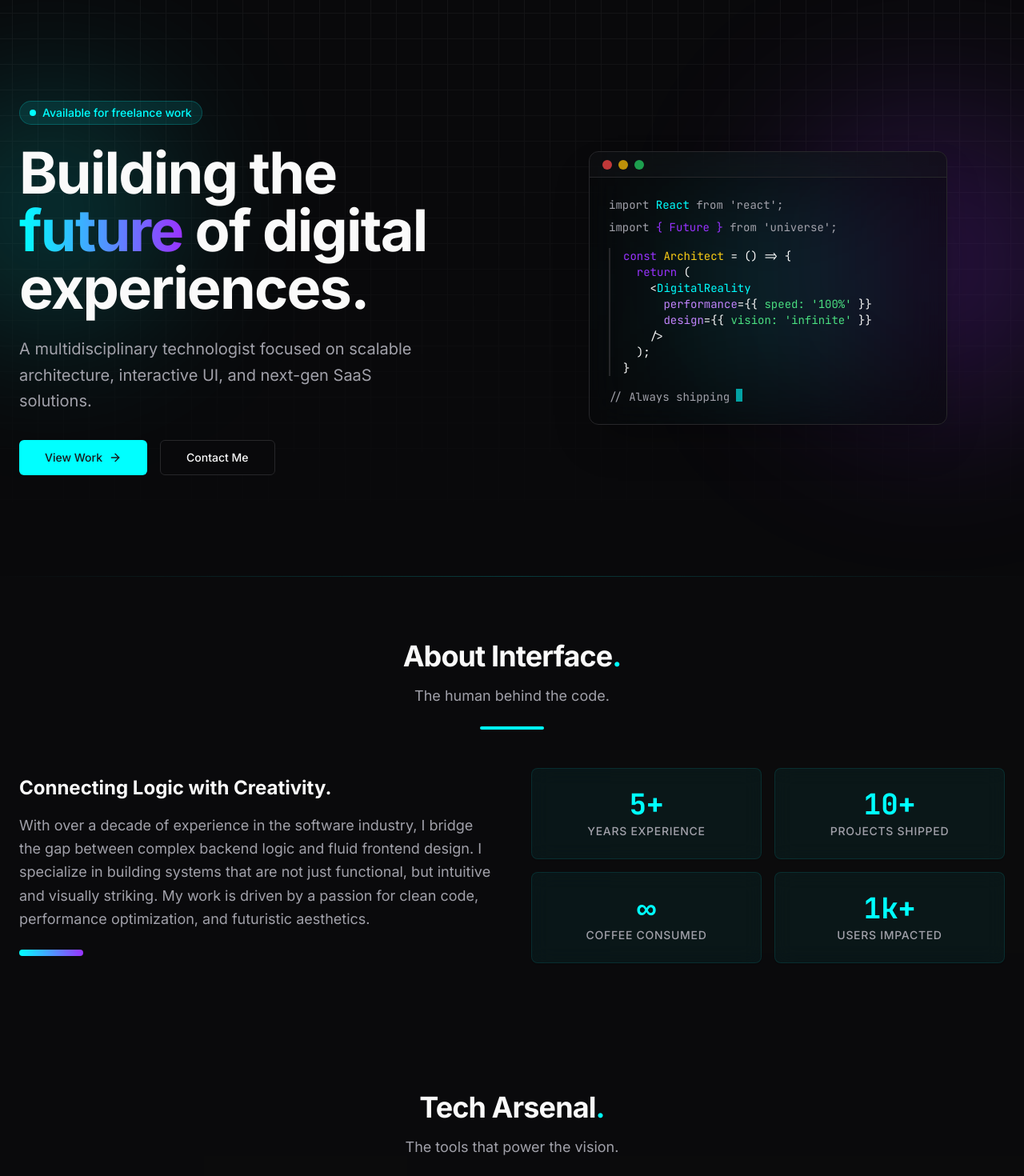
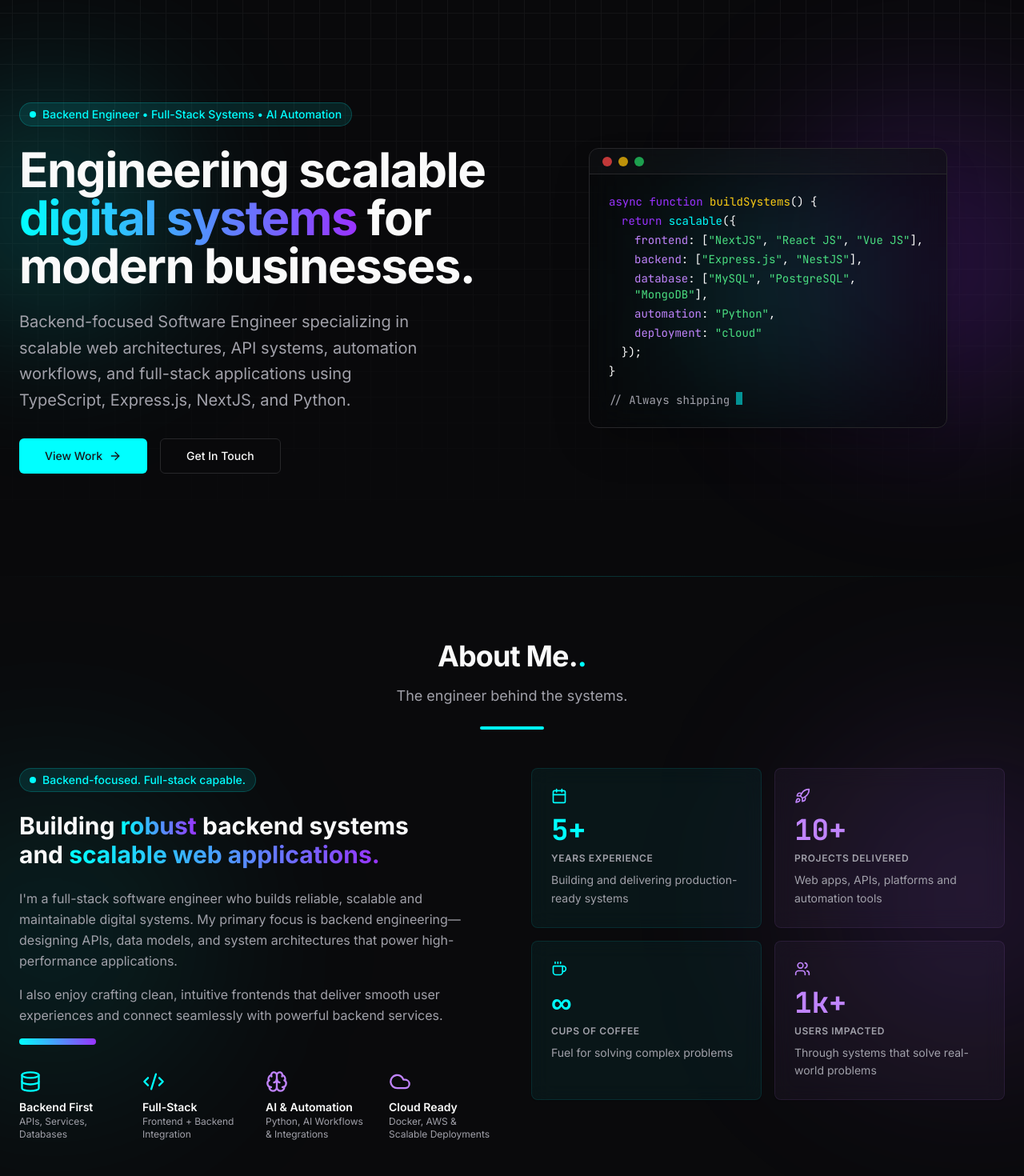
Before and after one commit to Edimike501/codewithmyke-portfolio, a Next.js app: page / in a window 1280 px wide. Shown: the part 80-1550 px from the top of the page at 80% size. Built offline with nearby package versions, Linux system fonts and the light colour scheme.

Commit message:
feat: redesign About section with feature grid and enhanced stats visualization

```diff
--- a/src/app/layout.tsx
+++ b/src/app/layout.tsx
@@ -38,7 +38,7 @@ export const metadata: Metadata = {
     locale: "en_US",
     url: "https://your-domain.com",
     title: portfolioData.identity.name,
-    description: portfolioData.about.bio,
+    description: portfolioData.about.bio.join(" "),
     siteName: portfolioData.identity.name,
     images: [
       {
--- a/src/components/sections/About.tsx
+++ b/src/components/sections/About.tsx
@@ -4,56 +4,180 @@ import { Card, CardContent } from "@/components/ui/card";
 import { SectionHeader } from "@/components/ui/section-header";
 import { portfolioData } from "@/data/portfolio";
 import { motion } from "framer-motion";
+import {
+  Brain,
+  Calendar,
+  Cloud,
+  Code2,
+  Coffee,
+  Database,
+  Rocket,
+  Users,
+  type LucideIcon
+} from "lucide-react";
+
+const iconMap: Record<string, LucideIcon> = {
+  Calendar,
+  Cloud,
+  Code2,
+  Coffee,
+  Database,
+  Brain,
+  Rocket,
+  Users
+};
+
+// Feature icon colors: Backend First = cyan, Full-Stack = cyan, AI & Automation = purple, Cloud Ready = purple
+const featureIconColors = [
+  "text-primary", // Backend First - cyan
+  "text-primary", // Full-Stack - cyan
+  "text-purple-400", // AI & Automation - purple
+  "text-purple-400" // Cloud Ready - purple
+];
+
+// Stats: 5+ (cyan), 10+ (purple), ∞ (cyan), 1k+ (purple)
+const statColors = [
+  {
+    accent: "text-primary",
+    border: "border-primary/10",
+    bg: "bg-primary/5",
+    hoverBorder: "hover:border-primary/30"
+  },
+  {
+    accent: "text-purple-400",
+    border: "border-purple-400/10",
+    bg: "bg-purple-400/5",
+    hoverBorder: "hover:border-purple-400/30"
+  },
+  {
+    accent: "text-primary",
+    border: "border-primary/10",
+    bg: "bg-primary/5",
+    hoverBorder: "hover:border-primary/30"
+  },
+  {
+    accent: "text-purple-400",
+    border: "border-purple-400/10",
+    bg: "bg-purple-400/5",
+    hoverBorder: "hover:border-purple-400/30"
+  }
+];
 
 export function About() {
   return (
-    <section id="about" className="py-20 bg-muted/5 relative">
+    <section id="about" className="py-20 bg-muted/5 relative overflow-hidden">
       {/* Slanted divider */}
       <div className="absolute top-0 left-0 right-0 h-px bg-gradient-to-r from-transparent via-primary/20 to-transparent" />
 
-      <div className="container px-4 md:px-6">
+      {/* Background gradient orbs */}
+      <div className="absolute top-1/3 -left-32 w-96 h-96 bg-primary/10 rounded-full blur-[120px] pointer-events-none" />
+      <div className="absolute bottom-1/4 -right-32 w-96 h-96 bg-purple-500/15 rounded-full blur-[120px] pointer-events-none" />
+
+      <div className="container px-4 md:px-6 relative z-10">
         <SectionHeader
-          title="About Interface"
-          subtitle="The human behind the code."
+          title="About Me."
+          subtitle="The engineer behind the systems."
         />
 
-        <div className="grid md:grid-cols-2 gap-12 items-center">
-          {/* Bio */}
+        <div className="grid lg:grid-cols-2 gap-12 items-start">
+          {/* Left: Bio Content */}
           <motion.div
             initial={{ opacity: 0, x: -20 }}
             whileInView={{ opacity: 1, x: 0 }}
             viewport={{ once: true }}
             transition={{ duration: 0.5 }}>
-            <h3 className="text-2xl font-bold text-foreground mb-4">
-              Connecting Logic with Creativity.
+            {/* Badge */}
+            <div className="inline-flex items-center gap-2 px-3 py-1 rounded-full bg-primary/10 border border-primary/20 text-primary text-sm font-medium mb-6">
+              <span className="relative flex h-2 w-2">
+                <span className="animate-ping absolute inline-flex h-full w-full rounded-full bg-primary opacity-75"></span>
+                <span className="relative inline-flex rounded-full h-2 w-2 bg-primary"></span>
+              </span>
+              Backend-focused. Full-stack capable.
+            </div>
+
+            {/* Heading */}
+            <h3 className="text-2xl md:text-3xl font-bold text-foreground mb-6 leading-tight">
+              Building <span className="text-gradient">robust</span> backend
+              systems
+              <br />
+              and{" "}
+              <span className="text-gradient">scalable web applications.</span>
             </h3>
-            <p className="text-lg text-muted-foreground leading-relaxed mb-6">
-              {portfolioData.about.bio}
+
+            {/* Bio paragraphs */}
+            {portfolioData.about.bio.map((paragraph, index) => (
+              <p
+                key={index}
+                className="text-muted-foreground leading-relaxed mb-4">
+                {paragraph}
               </p>
-            <div className="h-2 w-20 bg-gradient-to-r from-primary to-secondary rounded-full" />
+            ))}
+
+            {/* Gradient divider */}
+            <div className="h-2 w-24 bg-gradient-to-r from-primary to-secondary rounded-full mt-2 mb-8" />
+
+            {/* Features Row */}
+            <div className="grid grid-cols-2 md:grid-cols-4 gap-6 mt-6">
+              {portfolioData.about.features.map((feature, index) => {
+                const Icon = iconMap[feature.icon];
+                const iconColor =
+                  featureIconColors[index] ?? "text-muted-foreground";
+                return (
+                  <motion.div
+                    key={index}
+                    initial={{ opacity: 0, y: 10 }}
+                    whileInView={{ opacity: 1, y: 0 }}
+                    viewport={{ once: true }}
+                    transition={{ duration: 0.4, delay: index * 0.1 }}
+                    className="flex flex-col items-start gap-2">
+                    {Icon && <Icon className={`w-7 h-7 ${iconColor}`} />}
+                    <div>
+                      <div className="text-sm font-semibold text-foreground">
+                        {feature.title}
+                      </div>
+                      <div className="text-xs text-muted-foreground">
+                        {feature.description}
+                      </div>
+                    </div>
+                  </motion.div>
+                );
+              })}
+            </div>
           </motion.div>
 
-          {/* Stats Grid */}
+          {/* Right: Stats Grid */}
           <div className="grid grid-cols-2 gap-4">
-            {portfolioData.about.stats.map((stat, index) => (
+            {portfolioData.about.stats.map((stat, index) => {
+              const Icon = iconMap[stat.icon];
+              const colors = statColors[index] ?? statColors[0];
+              return (
                 <motion.div
                   key={index}
                   initial={{ opacity: 0, y: 20 }}
                   whileInView={{ opacity: 1, y: 0 }}
                   viewport={{ once: true }}
                   transition={{ duration: 0.5, delay: index * 0.1 }}>
-                <Card className="border-primary/10 bg-primary/5 hover:border-primary/30 transition-colors">
-                  <CardContent className="p-6 text-center">
-                    <div className="text-3xl md:text-4xl font-bold text-primary mb-1 font-mono">
+                  <Card
+                    className={`${colors.border} ${colors.bg} ${colors.hoverBorder} transition-colors h-full`}>
+                    <CardContent className="p-6">
+                      {Icon && (
+                        <Icon className={`w-5 h-5 ${colors.accent} mb-3`} />
+                      )}
+                      <div
+                        className={`text-3xl md:text-4xl font-bold ${colors.accent} mb-2 font-mono`}>
                         {stat.value}
                       </div>
-                    <div className="text-sm text-muted-foreground uppercase tracking-wider font-medium">
+                      <div className="text-xs text-muted-foreground uppercase tracking-wider font-semibold mb-2">
                         {stat.label}
                       </div>
+                      <p className="text-sm text-muted-foreground leading-relaxed">
+                        {stat.description}
+                      </p>
                     </CardContent>
                   </Card>
                 </motion.div>
-            ))}
+              );
+            })}
           </div>
         </div>
       </div>
--- a/src/components/sections/Hero.tsx
+++ b/src/components/sections/Hero.tsx
@@ -26,12 +26,14 @@ export function Hero() {
               <span className="animate-ping absolute inline-flex h-full w-full rounded-full bg-primary opacity-75"></span>
               <span className="relative inline-flex rounded-full h-2 w-2 bg-primary"></span>
             </span>
-            Available for freelance work
+            Backend Engineer • Full-Stack Systems • AI Automation
           </div>
 
-          <h1 className="text-5xl md:text-7xl font-bold tracking-tight mb-6 leading-tight">
-            Building the <span className="text-gradient">future</span> of
-            digital experiences.
+          <h1 className="text-4xl md:text-6xl font-bold tracking-tight mb-6 leading-tight">
+            Engineering scalable
+            <br />
+            <span className="text-gradient">digital systems</span> for modern
+            businesses.
           </h1>
 
           <p className="text-xl text-muted-foreground mb-8 max-w-lg leading-relaxed">
@@ -73,39 +75,41 @@ export function Hero() {
 
             {/* Code Content */}
             <div className="p-6 font-mono text-sm overflow-hidden">
-              <div className="text-muted-foreground mb-2">
-                import <span className="text-primary">React</span> from 'react';
+              <div className="mb-1">
+                <span className="text-secondary">async function</span>{" "}
+                <span className="text-yellow-400">buildSystems</span>() {"{"}
               </div>
-              <div className="text-muted-foreground mb-4">
-                import <span className="text-secondary">{"{ Future }"}</span>{" "}
-                from 'universe';
+              <div className="pl-4 mb-1">
+                <span className="text-secondary">return</span>{" "}
+                <span className="text-primary">scalable</span>({"{"}
               </div>
-
-              <div className="pl-4 border-l-2 border-border mb-4">
-                <span className="text-secondary">const</span>{" "}
-                <span className="text-yellow-400">Architect</span> = () ={">"}{" "}
-                {"{"}
-                <br />
-                &nbsp;&nbsp;<span className="text-secondary">return</span> (
-                <br />
-                &nbsp;&nbsp;&nbsp;&nbsp;&lt;
-                <span className="text-primary">DigitalReality</span>
-                <br />
-                &nbsp;&nbsp;&nbsp;&nbsp;&nbsp;&nbsp;
-                <span className="text-purple-400">performance</span>={"{{"}{" "}
-                <span className="text-green-400">speed: '100%'</span> {"}}"}
-                <br />
-                &nbsp;&nbsp;&nbsp;&nbsp;&nbsp;&nbsp;
-                <span className="text-purple-400">design</span>={"{{"}{" "}
-                <span className="text-green-400">vision: 'infinite'</span>{" "}
-                {"}}"}
-                <br />
-                &nbsp;&nbsp;&nbsp;&nbsp;/&gt;
-                <br />
-                &nbsp;&nbsp;);
-                <br />
-                {"}"}
+              <div className="pl-8 mb-1">
+                <span className="text-purple-400">frontend</span>: [
+                <span className="text-green-400">&#34;NextJS&#34;</span>,{" "}
+                <span className="text-green-400">&#34;React JS&#34;</span>,{" "}
+                <span className="text-green-400">&#34;Vue JS&#34;</span>],
               </div>
+              <div className="pl-8 mb-1">
+                <span className="text-purple-400">backend</span>: [
+                <span className="text-green-400">&#34;Express.js&#34;</span>,{" "}
+                <span className="text-green-400">&#34;NestJS&#34;</span>],
+              </div>
+              <div className="pl-8 mb-1">
+                <span className="text-purple-400">database</span>: [
+                <span className="text-green-400">&#34;MySQL&#34;</span>,{" "}
+                <span className="text-green-400">&#34;PostgreSQL&#34;</span>,{" "}
+                <span className="text-green-400">&#34;MongoDB&#34;</span>],
+              </div>
+              <div className="pl-8 mb-1">
+                <span className="text-purple-400">automation</span>:{" "}
+                <span className="text-green-400">&#34;Python&#34;</span>,
+              </div>
+              <div className="pl-8 mb-1">
+                <span className="text-purple-400">deployment</span>:{" "}
+                <span className="text-green-400">&#34;cloud&#34;</span>
+              </div>
+              <div className="pl-4 mb-1">{"});"}</div>
+              <div className="mb-4">{"}"}</div>
 
               <div className="mt-4 flex gap-2">
                 <span className="text-muted-foreground">
--- a/src/data/portfolio.ts
+++ b/src/data/portfolio.ts
@@ -14,6 +14,14 @@ export interface SocialLink {
 export interface Stat {
   label: string;
   value: string;
+  description: string;
+  icon: string;
+}
+
+export interface Feature {
+  title: string;
+  description: string;
+  icon: string;
 }
 
 export interface Skill {
@@ -75,11 +83,11 @@ export const portfolioData = {
         url: "https://www.linkedin.com/in/edimike-edimike-201ba225a?utm_source=share&utm_campaign=share_via&utm_content=profile&utm_medium=android_app",
         icon: "Linkedin"
       },
-      { platform: "Twitter", url: "https://x.com/D3v_Myk3", icon: "Twitter" },
+      // { platform: "Twitter", url: "https://x.com/D3v_Myk3", icon: "Twitter" },
       { platform: "X", url: "https://x.com/D3v_Myk3", icon: "X" },
       {
         platform: "Whatsapp",
-        url: "https://wa.me/2349137157207",
+        url: "https://wa.me/2349128093115",
         icon: "Whatsapp"
       }
     ] as SocialLink[]
@@ -98,19 +106,65 @@ export const portfolioData = {
   hero: {
     heading: "Building High-Performance Digital Realities.",
     subheading:
-      "A multidisciplinary technologist focused on scalable architecture, interactive UI, and next-gen SaaS solutions.",
+      "Backend-focused Software Engineer specializing in scalable web architectures, API systems, automation workflows, and full-stack applications using TypeScript, Express.js, NextJS, and Python.",
+    /* "I design and build scalable backend infrastructures, automation-driven systems, and modern full-stack applications with TypeScript, Python, and cloud technologies.", */
     ctaPrimary: "View Work",
-    ctaSecondary: "Contact Me"
+    ctaSecondary: "Get In Touch"
   },
 
   // 4. About Section
   about: {
-    bio: "With over a decade of experience in the software industry, I bridge the gap between complex backend logic and fluid frontend design. I specialize in building systems that are not just functional, but intuitive and visually striking. My work is driven by a passion for clean code, performance optimization, and futuristic aesthetics.",
+    bio: [
+      "I'm a full-stack software engineer who builds reliable, scalable and maintainable digital systems. My primary focus is backend engineering—designing APIs, data models, and system architectures that power high-performance applications.",
+      "I also enjoy crafting clean, intuitive frontends that deliver smooth user experiences and connect seamlessly with powerful backend services."
+    ],
+    features: [
+      {
+        title: "Backend First",
+        description: "APIs, Services, Databases",
+        icon: "Database"
+      },
+      {
+        title: "Full-Stack",
+        description: "Frontend + Backend Integration",
+        icon: "Code2"
+      },
+      {
+        title: "AI & Automation",
+        description: "Python, AI Workflows & Integrations",
+        icon: "Brain"
+      },
+      {
+        title: "Cloud Ready",
+        description: "Docker, AWS & Scalable Deployments",
+        icon: "Cloud"
+      }
+    ] as Feature[],
     stats: [
-      { label: "Years Experience", value: "5+" },
-      { label: "Projects Shipped", value: "10+" },
-      { label: "Coffee Consumed", value: "∞" },
-      { label: "Users Impacted", value: "1k+" }
+      {
+        label: "YEARS EXPERIENCE",
+        value: "5+",
+        description: "Building and delivering production-ready systems",
+        icon: "Calendar"
+      },
+      {
+        label: "PROJECTS DELIVERED",
+        value: "10+",
+        description: "Web apps, APIs, platforms and automation tools",
+        icon: "Rocket"
+      },
+      {
+        label: "CUPS OF COFFEE",
+        value: "∞",
+        description: "Fuel for solving complex problems",
+        icon: "Coffee"
+      },
+      {
+        label: "USERS IMPACTED",
+        value: "1k+",
+        description: "Through systems that solve real-world problems",
+        icon: "Users"
+      }
     ] as Stat[]
   },
 
@@ -122,7 +176,7 @@ export const portfolioData = {
         { name: "Javascript", icon: "SiJavascript" },
         { name: "Typescript", icon: "SiTypescript" },
         { name: "Python", icon: "SiPython" },
-        { name: "Rust", icon: "SiRust" },
+        // { name: "Rust", icon: "SiRust" },
         { name: "PHP", icon: "SiPhp" }
       ]
     },
@@ -133,10 +187,10 @@ export const portfolioData = {
         { name: "React", icon: "SiReact" },
         { name: "TypeScript", icon: "SiTypescript" },
         { name: "Tailwind", icon: "SiTailwindcss" },
-        { name: "Figma", icon: "SiFigma" },
+        // { name: "Figma", icon: "SiFigma" },
         { name: "Vue.js", icon: "SiVuedotjs" },
-        { name: "Svelte", icon: "SiSvelte" },
-        { name: "Angular", icon: "SiAngular" },
+        // { name: "Svelte", icon: "SiSvelte" },
+        // { name: "Angular", icon: "SiAngular" },
         { name: "React Native", icon: "SiReactnative" }
       ]
     },
@@ -145,13 +199,13 @@ export const portfolioData = {
       skills: [
         { name: "Node.js", icon: "SiNodedotjs" },
         { name: "Express.js", icon: "SiExpress" },
-        { name: "DJango", icon: "SiDjango" },
+        // { name: "DJango", icon: "SiDjango" },
         { name: "MySQL", icon: "SiMysql" },
         { name: "PostgreSQL", icon: "SiPostgresql" },
         { name: "MongoDB", icon: "SiMongodb" },
         { name: "Redis", icon: "SiRedis" },
         { name: "Prisma", icon: "SiPrisma" },
-        { name: "AWS", icon: "SiAmazonaws" },
+        // { name: "AWS", icon: "SiAmazonaws" },
         { name: "Docker", icon: "SiDocker" },
         { name: "Firebase", icon: "SiFirebase" },
         { name: "Supabase", icon: "SiSupabase" }
@@ -160,9 +214,9 @@ export const portfolioData = {
     {
       title: "Advanced",
       skills: [
-        { name: "Rust", icon: "SiRust" },
-        { name: "GraphQL", icon: "SiGraphql" },
-        { name: "WebAssembly", icon: "SiWebassembly" }
+        // { name: "Rust", icon: "SiRust" },
+        { name: "GraphQL", icon: "SiGraphql" }
+        // { name: "WebAssembly", icon: "SiWebassembly" }
       ]
     }
   ] as SkillCategory[],
@@ -214,36 +268,47 @@ export const portfolioData = {
     },
     {
       id: "3",
-      title: "Synthetix Core",
+      title: "Pricis",
       description:
-        "Open-source CLI tool for generating microservice boilerplate code instantly.",
-      category: "Software",
-      techStack: ["Rust", "Clap", "Tokio"],
-      image: "/projects/cli.jpg",
-      links: { github: "https://github.com" },
-      featured: false
+        "Pricis generates professional pricing and scope documents in seconds — so you stop undercharging and start getting paid what your work is worth.",
+      category: "Web App",
+      techStack: [
+        "Next.js",
+        "Tailwind",
+        "Figma",
+        "Firebase",
+        "Express.js",
+        "MongoDB"
+      ],
+      image: "/vicelamoda.png",
+      links: {
+        demo: "https://pricis-web.vercel.app",
+        github: ""
+      },
+      featured: true
     },
     {
       id: "4",
-      title: "Vortex SaaS",
+      title: "Techclime Solutions",
       description:
-        "AI-powered content generation platform for enterprise marketing teams.",
-      category: "SaaS",
-      techStack: ["Next.js", "OpenAI API", "Stripe", "Supabase"],
-      image: "/projects/vortex.jpg",
-      links: { demo: "https://vortex.com", github: "https://github.com" },
+        "Join a community of innovators. From premium coworking spaces to world-class tech education and expert consulting – all in one place.",
+      category: "Web App",
+      techStack: [
+        "Next.js",
+        "Tailwind",
+        "Figma",
+        "Paystack",
+        "OAuth",
+        "Express.js",
+        "Redis",
+        "PostgreSQL"
+      ],
+      image: "/techclime.png",
+      links: {
+        demo: "https://techclimesolutions.com",
+        github: ""
+      },
       featured: true
-    },
-    {
-      id: "5",
-      title: "HealthSpace Startup",
-      description:
-        "Telehealth startup platform connecting patients with specialists in under 5 minutes.",
-      category: "Startup",
-      techStack: ["Vue.js", "Firebase", "WebRTC"],
-      image: "/projects/health.jpg",
-      links: { demo: "https://healthspace.com" },
-      featured: false
     }
   ] as Project[],
 
@@ -253,19 +318,19 @@ export const portfolioData = {
       companyName: "Weblizz Network",
       role: "Lead Software Architect/Engineer",
       logo: "/partners/technova.svg",
-      url: "https://technova.io"
+      url: "#"
     },
     {
-      companyName: "GreenGrid",
-      role: "Lead Architect",
+      companyName: "Techclime Solutions",
+      role: "Lead Software Architect/Engineer",
       logo: "/partners/greengrid.svg",
-      url: "https://greengrid.energy"
+      url: "https://techclimesolutions.com"
     },
     {
       companyName: "Alpha Ventures",
       role: "Co-Founder",
       logo: "/partners/alpha.svg",
-      url: "https://alphaventures.vc"
+      url: "#"
     }
   ] as Partnership[]
 };
```
Also changed, not shown: public/techclime.png (added). Lines whose indentation alone changed are shown as unchanged.
